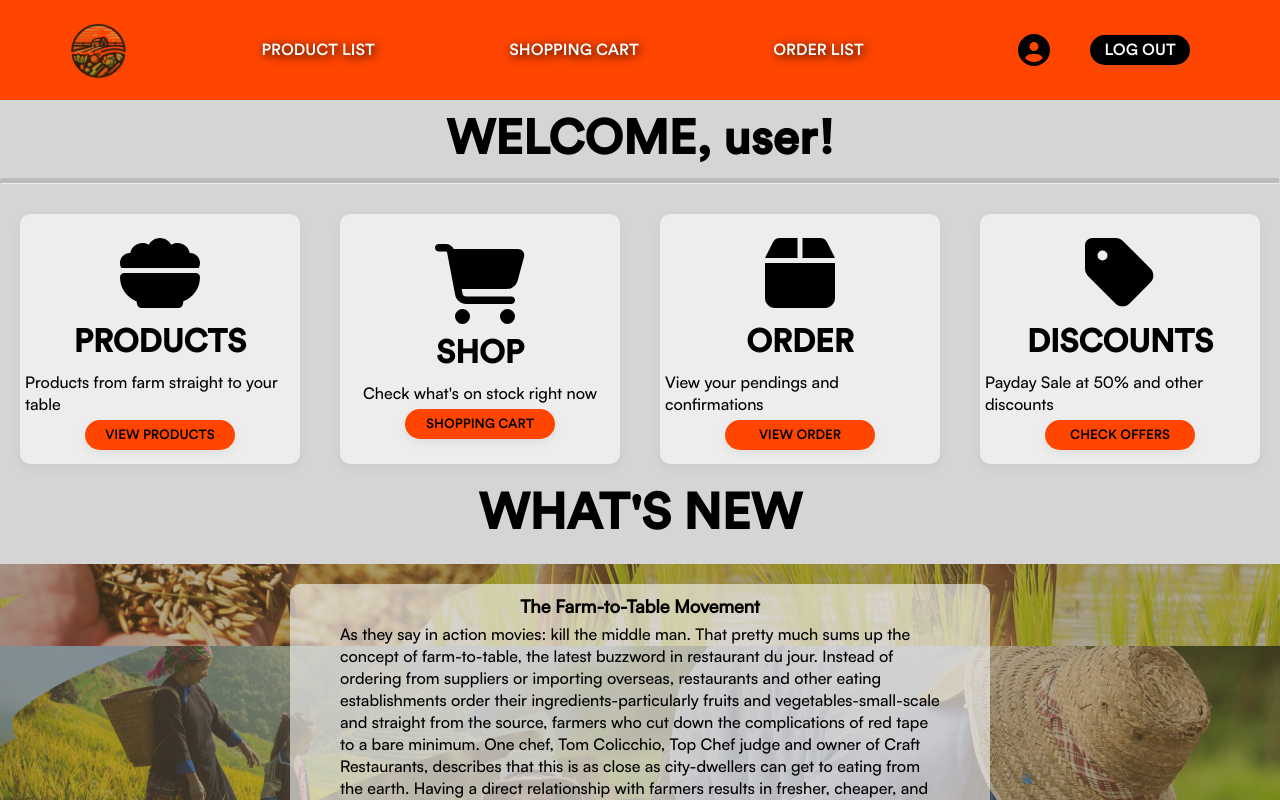
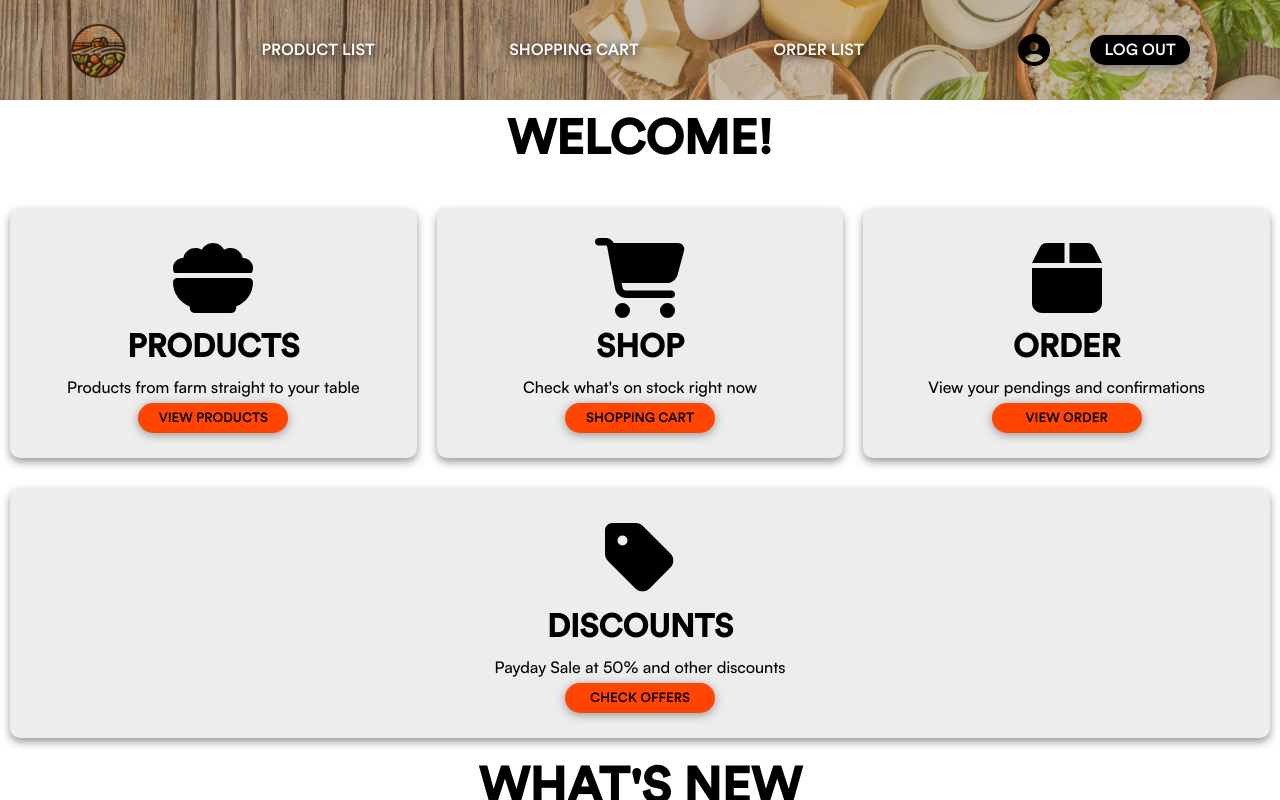
Before and after one commit to lorenzzzeu/CMSC-100-U1L-Project, a React (Vite) app: page /customer-page in a window 1280 px wide. Shown: the top 800 px of the page. Built offline with nearby package versions, Linux system fonts and the light colour scheme; sample sign-in values are in the browser's storage.

Commit message:
ui: flex-wrap

```diff
--- a/package.json
+++ b/package.json
@@ -18,6 +18,7 @@
     "axios": "^1.6.8",
     "express": "^4.19.2",
     "font-awesome": "^4.7.0",
+    "mongodb": "^6.6.2",
     "mongoose": "^8.3.3",
     "react": "^18.2.0",
     "react-dom": "^18.2.0",
--- a/src/index.css
+++ b/src/index.css
@@ -29,8 +29,8 @@
 html {
   height: 100%;
   --primary: #DFDCDC;
-  --background-color: #d5d5d5;
-  --shadow-1: rgba(126, 125, 125, 0.127);
+  --background-color: #ffffff;
+  --shadow-1: rgba(112, 112, 112, 0.704);
   --hover: #ff4500;
 }
 
--- a/src/pages/Customer/CustomerHome.jsx
+++ b/src/pages/Customer/CustomerHome.jsx
@@ -24,9 +24,8 @@ const CustomerHome = () => {
     {/* MAY CONTAIN NEWS AND OFFERS ABOUT THE STORE */}
     <div className='headerCustomer'></div>
       <div className='titleCustomer'>
-        <h1>WELCOME, user!</h1>
+        <h1>WELCOME!</h1>
       </div>
-      <hr/>
       <div className='customer-container'>
         <div className='customer-cards'>
           <FontAwesomeIcon icon={faBowlFood} size='5x' className='icon'/>
@@ -71,8 +70,7 @@ const CustomerHome = () => {
         </div>
         <div className='news'>
         <p className='title'>The Wholesome Table Champions</p>
-          <p>
-          The idea behind the farm-to-table concept restaurant is to understand where your food comes from.
+          <p>The idea behind the farm-to-table concept restaurant is to understand where your food comes from.
           Here, ingredients and raw materials are directly sourced from farmers, bypassing brokers, dealers,
           stores, and markets. The farm-to-table dining concept is well-accepted because it champions sustainable
           and ethical food production. From a macro perspective, this restaurant concept can aid the economy by
--- a/src/pages/Customer/ProductList.jsx
+++ b/src/pages/Customer/ProductList.jsx
@@ -113,7 +113,6 @@ import React, { useEffect, useState } from 'react';
         <div className='titleCustomer'>
           <h1>AVAILABLE PRODUCTS</h1>
         </div>
-        <hr/>
         <div className='sortProduct'>
           <div className='searchProduct'>
             <label htmlFor='search'>SEARCH BY PRODUCT TYPES</label>
@@ -125,22 +124,25 @@ import React, { useEffect, useState } from 'react';
                 <option value="Fruits">Fruits</option>
             </select>
           </div>
-          <p>SORT BY</p>
-          <button onClick={() => sortBy('name')}>NAME</button>
-          <button onClick={() => sortBy('price')}>PRICE</button>
-          <button onClick={() => sortBy('quantity')}>QUANTITY</button>
-          <button onClick={() => sortBy('type')}>TYPE</button>
+          <div className='sorting'>
+            <p>SORT BY</p>
+            <button onClick={() => sortBy('name')}>NAME</button>
+            <button onClick={() => sortBy('price')}>PRICE</button>
+            <button onClick={() => sortBy('quantity')}>QUANTITY</button>
+            <button onClick={() => sortBy('type')}>TYPE</button>
+          </div>
+
         </div>
         <div className='product-container'>
           {filteredProds.map((product) =>
             <div className='product-cards' key={product._id}>
               <div className='card-img'><img src={product.prodImage}/></div>
               <h3>{product.prodName}</h3>
-              <h4>Price: Php {product.prodPrice}</h4>
-              <p>Food Type: {product.prodType}</p>
+              <p>{product.prodType}</p>
+              <h4>Php {product.prodPrice}</h4>
               <p>Quantity: {product.prodQuant}</p>
               {product.prodQuant > 0 ? (
-                <button onClick={() => {addToCart(product)}} disabled={isDisabled(product)}>Add to Cart</button>
+                <button onClick={() => {addToCart(product)}} disabled={isDisabled(product)} className='addToCart'>Add to Cart</button>
               ) : (
                 <div className='soldOut'>
                   <h4>Sold Out</h4>
--- a/src/style/customer/customerhome.css
+++ b/src/style/customer/customerhome.css
@@ -7,12 +7,12 @@
     padding: 0px 70px;
     position: fixed;
     width: 100%;
-    /* background-image: url('/src/img/customerHeader.png');
+    background-image: url('/src/img/customerHeader.png');
     background-position: center;
-    background-size: cover;  */
-    background-color: var(--hover);
+    background-size: cover;
     height: 100px;
     z-index: 1;
+    flex-wrap: wrap;
 }
 
 .navCustomer a {
@@ -74,20 +74,22 @@ hr {
     display: flex;
     justify-content: center;
     align-items: center;
+    flex-wrap: wrap;
 }
 
 .customer-cards{
     background-color: rgb(238, 237, 237);
     box-shadow: 0 4px 8px var(--shadow-1);
     border-radius: 10px;
-    width: 350px;
     height: 250px;
-    margin: 30px 20px 0px 20px;
+    margin: 30px 10px 0 10px;
     overflow: hidden;
     display: flex;
     flex-direction: column;
     justify-content: center;
     align-items: center;
+    flex-wrap: wrap;
+    flex-grow: 1;
 }
 
 .customer-cards > * {
@@ -102,7 +104,7 @@ hr {
     border-style: none;
     height: 30px;
     width: 150px;
-    box-shadow: 0 4px 8px var(--shadow-1);
+    box-shadow: 0 2px 10px var(--shadow-1);
 }
 
 .customer-cards > button:hover{
@@ -125,6 +127,7 @@ hr {
 
 .news-customer{
     display: flex;
+    flex-wrap: wrap;
     justify-content: center;
     align-items: center;
     flex-wrap: wrap;
@@ -137,14 +140,15 @@ hr {
     box-shadow: 0 4px 8px var(--shadow-1);
     border-radius: 10px;
     width: 700px;
-    height: 350px;
     margin: 20px;
     padding: 10px 50px;
     overflow: hidden;
     display: flex;
-    flex-direction: column;
+    flex-direction: row;
     justify-content: start;
     align-items: center;
+    flex-wrap: wrap;
+    flex-grow: 1;
 }
 
 .news > .title{
--- a/src/style/customer/customerproduct.css
+++ b/src/style/customer/customerproduct.css
@@ -3,33 +3,12 @@
     justify-content: start;
     align-items: center;
     margin-left: 50px;
+    flex-wrap: wrap;
+    flex-grow: 1;
 }
 
 .sortProduct > * {
     padding: 0px 10px;
-}
-
-.sortProduct > button {
-    background-color: var(--hover);
-    font-size: smaller;
-    border-radius: 40px;
-    border-style: none;
-    height: 30px;
-    width: 90px;
-    box-shadow: 0 4px 8px var(--shadow-1);
-    margin: 0px 10px;
-}
-
-.sortProduct > button:hover {
-    background-color: black;
-    color: white;
-}
-
-.sortProduct > button:focus{
-    background-color: white;
-    color: var(--hover);
-    border: 2px solid var(--hover);
-
 }
 
 .searchProduct{
@@ -45,6 +24,35 @@
     box-sizing: border-box;
 }
 
+.sorting{
+    display: flex;
+    justify-content: start;
+    align-items: center;
+    flex-wrap: wrap;
+}
+
+.sorting > button {
+    background-color: var(--hover);
+    font-size: smaller;
+    border-radius: 40px;
+    border-style: none;
+    height: 30px;
+    width: 90px;
+    box-shadow: 0 2px 8px var(--shadow-1);
+    margin: 5px;
+}
+
+.sorting > button:hover {
+    background-color: black;
+    color: white;
+}
+
+.sorting > button:focus{
+    background-color: white;
+    color: var(--hover);
+    border: 2px solid var(--hover);
+}
+
 .product-container{
     display: flex;
     justify-content: center;
@@ -54,17 +62,19 @@
 
 .product-cards{
     background-color: rgb(238, 237, 237);
-    box-shadow: 0 4px 8px var(--shadow-1);
+    box-shadow: 0 2px 8px var(--shadow-1);
     border-radius: 10px;
     width: 250px;
-    height: 250px;
-    margin: 5px 15px;
-    padding: 5px;
+    height: 300px;
+    margin: 10px;
+    padding: 15px;
     overflow: hidden;
     display: flex;
     flex-direction: column;
     justify-content: center;
-    align-items: center;
+    align-items: start;
+    flex-wrap: wrap;
+    flex-grow: 1;
 }
 
 .product-cards p {
@@ -75,7 +85,7 @@
 
 .card-img {
     flex: 1;
-    margin: 10px;
+    margin-bottom: 10px;
     display: flex;
     justify-content: center;
     align-items: center;
@@ -84,6 +94,22 @@
 
 .card-img img {
     max-width: 100%;
-    height: 300px;
     object-fit: cover;
 }
+
+.addToCart{
+    background-color: black;
+    color: white;
+    font-size: smaller;
+    border-radius: 10px;
+    border-style: none;
+    height: 30px;
+    width: 100%;
+    box-shadow: 0 2px 8px var(--shadow-1);
+    margin-top: 5px;
+}
+
+.addToCart:hover {
+    background-color: var(--hover);
+    color: black;
+}
```
Also changed, not shown: 1 other file (tests, documents, lock files or other folders).
